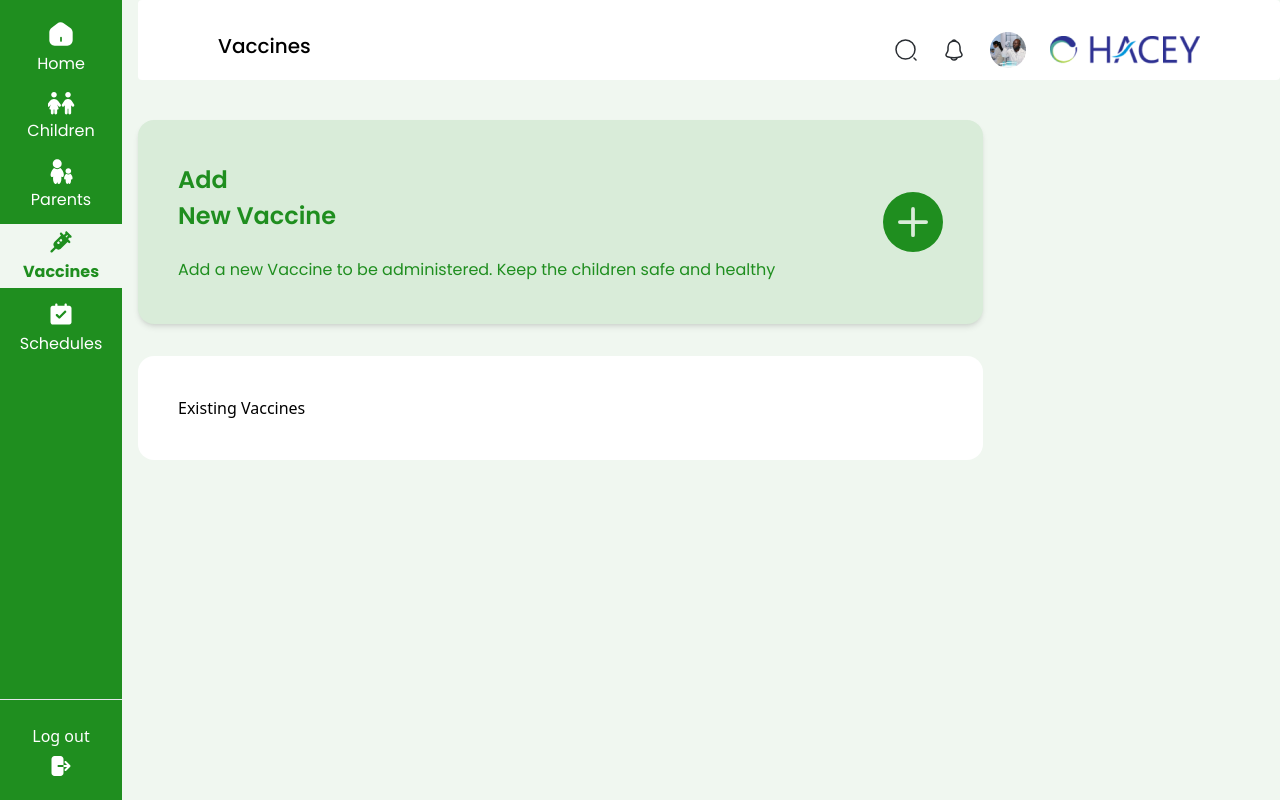
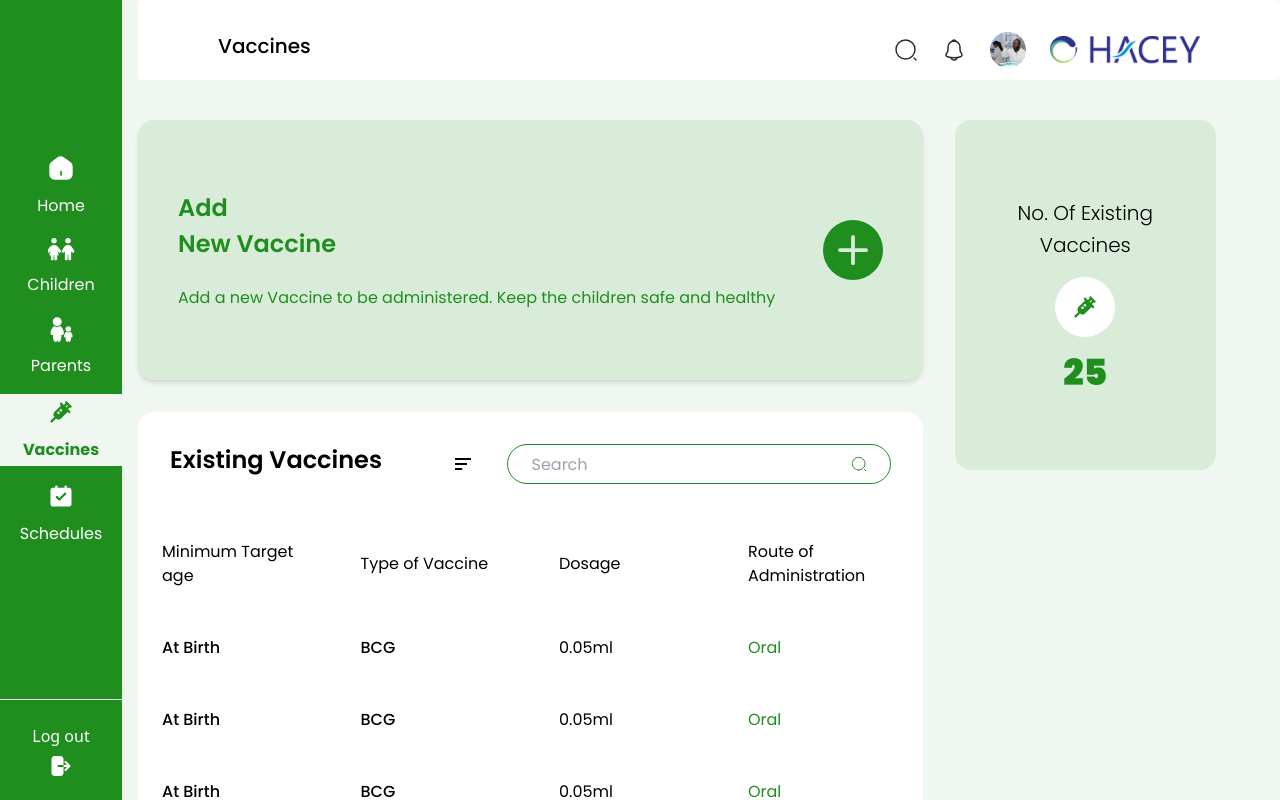
Before and after one commit to moboluwaduroadebajo/vaccine-mgt, a Next.js app: page /dashboard/vaccines in a window 1280 px wide. Built offline with nearby package versions, Linux system fonts and the light colour scheme.

Commit message:
Vaccine page

```diff
--- a/src/components/FormFields/PasswordField.tsx
+++ b/src/components/FormFields/PasswordField.tsx
@@ -106,7 +106,7 @@ const PasswordField = ({
           )}>
           <input
             className={clsx({
-              "appearance-none  border-none outline-none focus:ring-0 text-sm p-0 bg-inherit":
+              "appearance-none border-none outline-none focus:ring-0 text-sm p-0 bg-inherit":
                 true,
               "w-[95%]": showPasswordToggler,
               "w-full": !showPasswordToggler,
--- a/src/components/Layout/Header.tsx
+++ b/src/components/Layout/Header.tsx
@@ -6,6 +6,7 @@ import avatar from "@/assets/avatar.png";
 import Image from "next/image";
 import { useRouter } from "next/router";
 import { sideMenu } from "@/constants";
+import Link from "next/link";
 
 const Header = () => {
   const router = useRouter();
@@ -20,10 +21,12 @@ const Header = () => {
       </div>
       <div>
         <div className="flex justify-center items-center gap-6 cursor-pointer">
-          <Icons name="search" />
+          <Icons name="search" fill="#292D32" />
           <Icons name="bell" />
           <Image alt="avatar" src={avatar} />
-          <Image alt="logo" src={Logo} className="md:h-full h-[30%]" />
+          <Link href="/">
+            <Image alt="logo" src={Logo} className="md:h-full h-[30%]" />
+          </Link>
         </div>
       </div>
     </div>
--- a/src/components/Layout/MenuItem.tsx
+++ b/src/components/Layout/MenuItem.tsx
@@ -15,7 +15,7 @@ const MenuItem = ({ label, iconName, path, isTabActive }: MenuItemProps) => {
     <Link href={path}>
       <li
         className={clsx({
-          "py-1 flex flex-col gap-1 justify-center items-center font-poppins hover:bg-[#F0F7F0] hover:font-bold hover:text-[#1F8E1F] group cursor-pointer":
+          "py-1 flex flex-col gap-3 justify-center items-center font-poppins hover:bg-[#F0F7F0] hover:font-bold hover:text-[#1F8E1F] group cursor-pointer":
             true,
           "bg-[#F0F7F0] text-[#1F8E1F] font-bold": isTabActive,
         })}>
--- a/src/components/Layout/PageLayout.tsx
+++ b/src/components/Layout/PageLayout.tsx
@@ -10,9 +10,9 @@ const PageLayout = ({ children }: LayoutProps) => {
   return (
     <div className="bg-[#F0F7F0] h-screen w-screen overflow-hidden flex">
       <Sidebar />
-      <main className="flex-1">
+      <main className="flex-1 flex flex-col">
         <Header />
-        <div className="px-4">{children}</div>
+        <div className="pl-4 pr-16 h-full">{children}</div>
       </main>
     </div>
   );
--- a/src/components/Layout/Sidebar.tsx
+++ b/src/components/Layout/Sidebar.tsx
@@ -8,8 +8,8 @@ const Sidebar = () => {
   const router = useRouter();
   return (
     <div className="w-[122px] bg-[#1F8E1F] text-white flex flex-col">
-      <div className="pt-4 flex-1">
-        <ul className="flex flex-col gap-2">
+      <div className="flex-1 flex flex-col justify-center">
+        <ul className="flex flex-col gap-3">
           {sideMenu.map((item) => (
             <MenuItem
               key={item.path}
--- a/src/components/icons/index.tsx
+++ b/src/components/icons/index.tsx
@@ -204,21 +204,21 @@ export const Icons = ({ name, height, width, fill, className }: IconProps) => {
   if (name === "search") {
     return (
       <svg
-        width="24"
-        height="24"
+        width={width}
+        height={width}
         viewBox="0 0 24 24"
         fill="none"
         xmlns="http://www.w3.org/2000/svg">
         <path
           d="M11.5 21C16.7467 21 21 16.7467 21 11.5C21 6.25329 16.7467 2 11.5 2C6.25329 2 2 6.25329 2 11.5C2 16.7467 6.25329 21 11.5 21Z"
-          stroke="#292D32"
+          stroke={fill}
           strokeWidth="1.5"
           strokeLinecap="round"
           strokeLinejoin="round"
         />
         <path
           d="M22 22L20 20"
-          stroke="#292D32"
+          stroke={fill}
           strokeWidth="1.5"
           strokeLinecap="round"
           strokeLinejoin="round"
@@ -261,3 +261,9 @@ export const Icons = ({ name, height, width, fill, className }: IconProps) => {
   }
   return <div />;
 };
+
+Icons.defaultProps = {
+  width: 24,
+  height: 24,
+  fill: "#B2B1B1",
+};
--- /dev/null
+++ b/src/components/vaccines/AddNewVaccine.tsx
@@ -0,0 +1,23 @@
+import React from "react";
+import { BsPlusCircleFill } from "react-icons/bs";
+
+const AddNewVaccine = () => {
+  return (
+    <div className="h-[304px] rounded-2xl shadow-md bg-[#D9ECD9] p-10 flex justify-between items-center cursor-pointer">
+      <div className="font-poppins text-[#1F8E1F]">
+        <p className="font-semibold text-2xl mb-6 leading-9">
+          Add <br />
+          <span>New Vaccine</span>
+        </p>
+        <p className="max-w-[700px]">
+          Add a new Vaccine to be administered. Keep the children safe and
+          healthy
+        </p>
+      </div>
+
+      <BsPlusCircleFill size={60} color="#1F8E1F" />
+    </div>
+  );
+};
+
+export default AddNewVaccine;
--- /dev/null
+++ b/src/components/vaccines/ExistingVaccinesTable.tsx
@@ -0,0 +1,104 @@
+import React from "react";
+import { Icons } from "../icons";
+import { BiMenuAltLeft } from "react-icons/bi";
+
+const ExistingVaccinesTable = () => {
+  const existingVaccData = [
+    {
+      id: 1,
+      min_age: "At Birth",
+      type_of_vaccine: "BCG",
+      dosage: "0.05ml",
+      route_of_admin: "Oral",
+    },
+    {
+      id: 2,
+      min_age: "At Birth",
+      type_of_vaccine: "BCG",
+      dosage: "0.05ml",
+      route_of_admin: "Oral",
+    },
+    {
+      id: 3,
+      min_age: "At Birth",
+      type_of_vaccine: "BCG",
+      dosage: "0.05ml",
+      route_of_admin: "Oral",
+    },
+    {
+      id: 4,
+      min_age: "At Birth",
+      type_of_vaccine: "BCG",
+      dosage: "0.05ml",
+      route_of_admin: "Oral",
+    },
+    {
+      id: 5,
+      min_age: "At Birth",
+      type_of_vaccine: "BCG",
+      dosage: "0.05ml",
+      route_of_admin: "Oral",
+    },
+    {
+      id: 6,
+      min_age: "At Birth",
+      type_of_vaccine: "BCG",
+      dosage: "0.05ml",
+      route_of_admin: "Oral",
+    },
+  ];
+  return (
+    <div className="bg-white flex1 w-full rounded-2xl overflow-auto font-poppins">
+      <div className="p-8 flex justify-between">
+        <p className="font-semibold text-2xl">Existing Vaccines</p>
+
+        <div className="flex items-center justify-center gap-8">
+          <BiMenuAltLeft fontSize={24} />
+          <div className="relative">
+            <span className="absolute top-1/2 right-6 -translate-y-1/2 ">
+              <Icons name="search" fill="#1F8E1F" width={16} height={16} />
+            </span>
+
+            <input
+              type="text"
+              placeholder="Search"
+              className="focus:outline-none active:outline-none h-10 w-96 px-6 rounded-full border border-[#1F8E1F]"
+            />
+          </div>
+        </div>
+      </div>
+
+      <div className="">
+        <table className="w-full">
+          <thead className="font-roboto">
+            <tr className="">
+              <td className="max-w-[115px] p-6">Minimum Target age</td>
+              <td className="max-w-[115px] p-6">Type of Vaccine</td>
+              <td className="max-w-[115px] p-6">Dosage</td>
+              <td className="max-w-[115px] p-6">Route of Administration</td>
+            </tr>
+          </thead>
+
+          <tbody>
+            {existingVaccData.map((data) => (
+              <tr
+                key={data.id}
+                className="h-[70px] mb-6 hover:bg-[#f4f9f4] hover:border hover:border-[#1F8E1F] hover:rounded-lg cursor-pointer">
+                <td className="p-6 font-medium mb-2 borderb">{data.min_age}</td>
+                <td className="p-6 font-medium borderb">
+                  {data.type_of_vaccine}
+                </td>
+                <td className="p-6 borderb">{data.dosage}</td>
+                <td className="p-6 borderb text-[#1F8E1F]">
+                  {data.route_of_admin}
+                </td>
+              </tr>
+            ))}
+          </tbody>
+        </table>
+      </div>
+    </div>
+  );
+};
+
+export default ExistingVaccinesTable;
--- /dev/null
+++ b/src/components/vaccines/NoofVaccines.tsx
@@ -0,0 +1,18 @@
+import React from "react";
+import { Icons } from "../icons";
+
+const NoofVaccines = () => {
+  return (
+    <div className="w-[25%] h-[350px] bg-[#D9ECD9] rounded-2xl flex flex-col justify-center items-center gap-4">
+      <p className="capitalize font-poppins font-light text-center text-xl leading-8 max-w-[138px] ">
+        No. of existing vaccines
+      </p>
+      <div className="h-[60px] w-[60px] bg-white rounded-full flex items-center justify-center">
+        <Icons name="injection" fill="#1F8E1F" />
+      </div>
+      <p className="text-[#1F8E1F] font-poppins font-black text-4xl">25</p>
+    </div>
+  );
+};
+
+export default NoofVaccines;
--- a/src/pages/dashboard/vaccines/index.tsx
+++ b/src/pages/dashboard/vaccines/index.tsx
@@ -1,27 +1,19 @@
 import PageLayout from "@/components/Layout/PageLayout";
+import AddNewVaccine from "@/components/vaccines/AddNewVaccine";
+import ExistingVaccinesTable from "@/components/vaccines/ExistingVaccinesTable";
+import NoofVaccines from "@/components/vaccines/NoofVaccines";
 import React from "react";
-import { BsPlusCircleFill } from "react-icons/bs";
 
 const Vaccines = () => {
   return (
     <PageLayout>
-      <div className="h-full">
-        <div className="h-[204px] w-3/4 rounded-2xl shadow-md bg-[#D9ECD9] p-10 flex justify-between items-center cursor-pointer">
-          <div className="font-poppins text-[#1F8E1F]">
-            <p className=" font-semibold text-2xl mb-6 leading-9">
-              Add <br />
-              <span>New Vaccine</span>
-            </p>
-            <p className="max-w-[700px]">
-              Add a new Vaccine to be administered. Keep the children safe and healthy
-            </p>
+      <div className="flex flex-col gap-8">
+        <div className="flex gap-8">
+          <div className="flex1 w-3/4 flex flex-col gap-8 h-screen">
+            <AddNewVaccine />
+            <ExistingVaccinesTable />
           </div>
-
-          <BsPlusCircleFill size={60} color="#1F8E1F" />
-        </div>
-
-        <div className="bg-white w-3/4 h-full rounded-2xl overflow-auto mt-8 p-10">
-          <p>Existing Vaccines</p>
+          <NoofVaccines />
         </div>
       </div>
     </PageLayout>
--- a/src/utils/font.ts
+++ b/src/utils/font.ts
@@ -1,4 +1,4 @@
-import { League_Spartan, Poppins } from "next/font/google";
+import { League_Spartan, Poppins, Roboto } from "next/font/google";
 
 const league_Spartan = League_Spartan({
   subsets: ["latin"],
@@ -8,9 +8,15 @@ const league_Spartan = League_Spartan({
 
 const poppins_init = Poppins({
   subsets: ["latin"],
-  weight: ["100", "200", "300", "400", "500", "600", "700", "800"],
+  weight: ["100", "200", "300", "400", "500", "600", "700", "800", "900"],
   variable: "--font-poppins",
 });
 
+const roboto_init = Roboto({
+  subsets: ["latin"],
+  weight: ["100", "300", "400", "500", "700", "900"],
+  variable: "--font-roboto",
+});
 export const league_spartan = league_Spartan.variable;
 export const poppins = poppins_init.variable;
+export const roboto = roboto_init.variable;
--- a/tailwind.config.ts
+++ b/tailwind.config.ts
@@ -30,6 +30,7 @@ const config: Config = {
       fontFamily: {
         league: ["var(--font-league_spartan)"],
         poppins: ["var(--font-poppins)"],
+        roboto: ["var(--font-roboto)"],
       },
     },
   },
```
